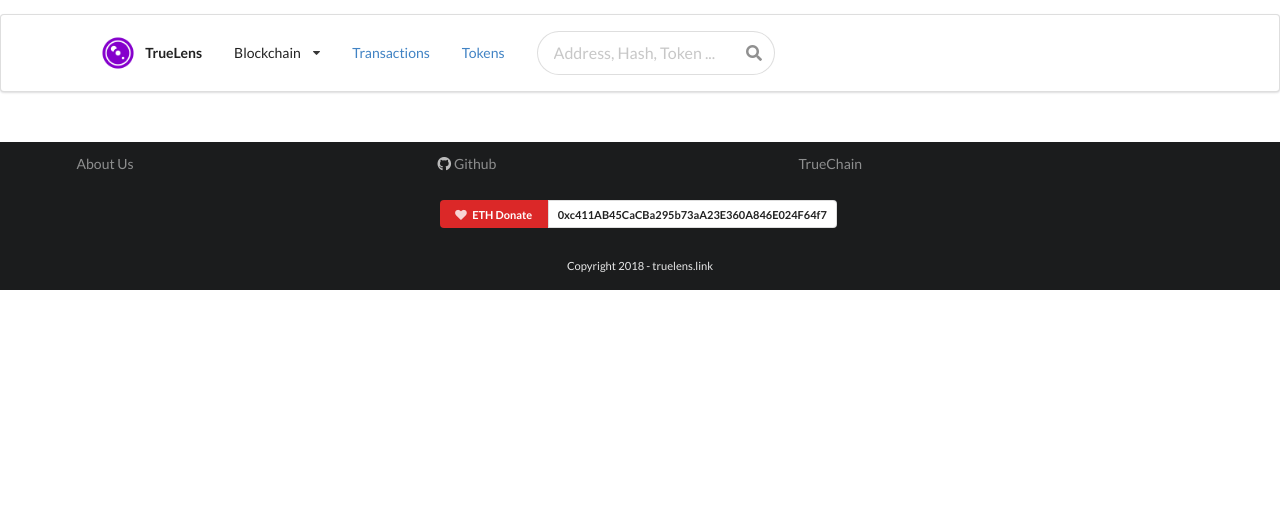
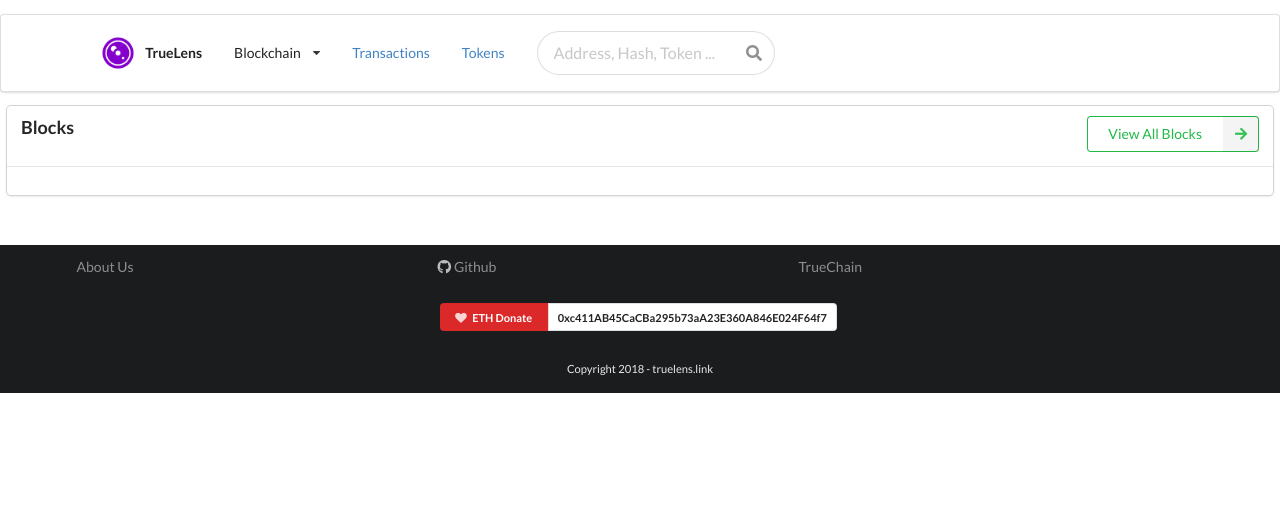
Before and after one commit to snailminer/truelens, a Django app: page / in a window 1280 px wide. Shown: the top 529 px of the page. Run offline with Django 3.2, Linux system fonts and the light colour scheme; some libraries are stand-ins or nearby versions.

Commit message:
add block overview to index page

```diff
--- a/truelens/lens/templates/index.html
+++ b/truelens/lens/templates/index.html
@@ -1,4 +1,20 @@
 {% extends "main.html" %}
 
 {% block content %}
+<div class="ui one stackable cards">
+    <div class="ui card">
+      <div class="content">
+        <div class="header">
+          <div class="right floated meta">
+            <div class="ui basic green right labeled icon button"><i class="right arrow icon"></i>View All Blocks</div>
+          </div>
+          Blocks
+        </div>
+      </div>
+      <div class="content">
+        <div class="row">
+        </div>
+      </div>
+    </div>
+</div>
 {%endblock%}
```
